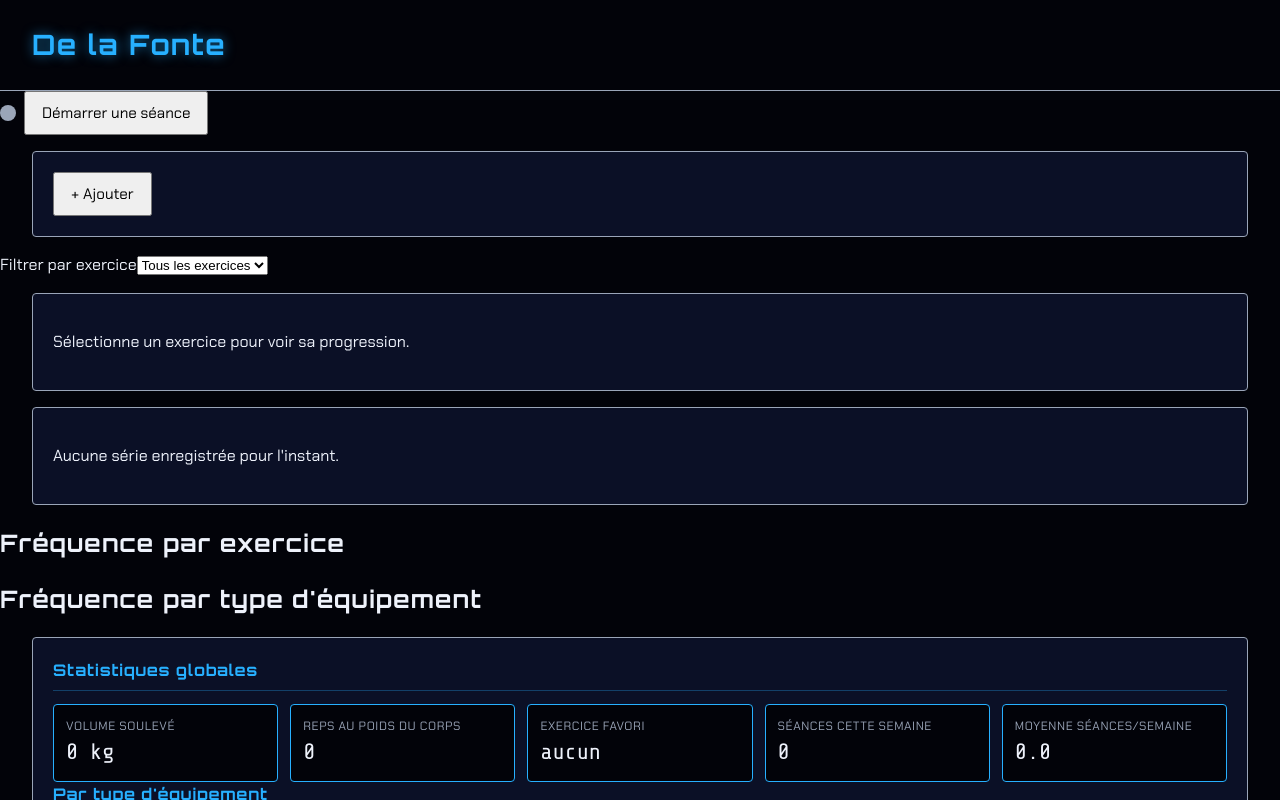
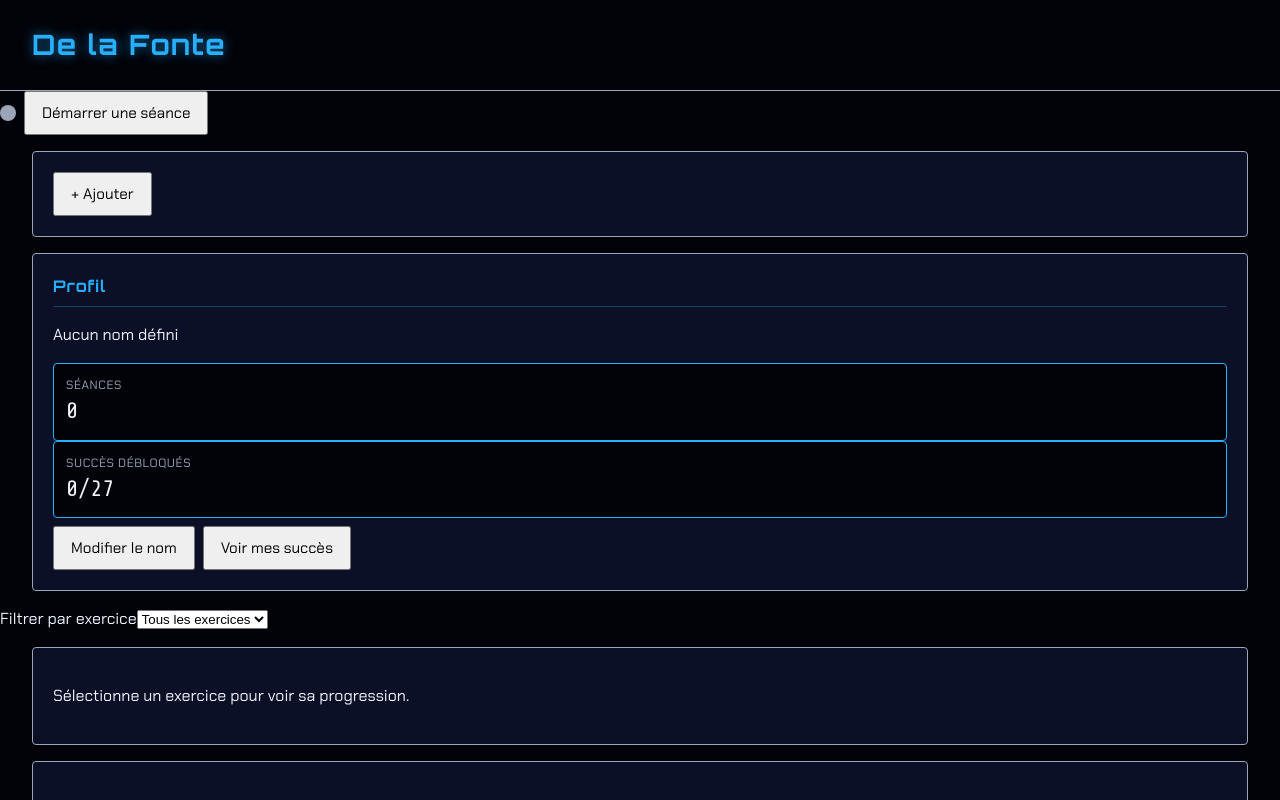
Before and after one commit to ChloeAlberge/de-la-fonte, a React (Vite) app: page / in a window 1280 px wide. Shown: the top 800 px of the page. Built offline with nearby package versions, Linux system fonts and the light colour scheme.

Commit message:
feat: profil enrichi (stats, bouton succès) et modale de succès avec grille/agrandissement (#41)

```diff
--- a/src/App.tsx
+++ b/src/App.tsx
@@ -10,6 +10,7 @@ import { getUniqueExerciseNames, filterByExercise } from "./stats/seriesStats";
 import { FrequencyView } from "./components/FrequencyView";
 import { StatsSummary } from "./components/StatsSummary";
 import { ProgressChart } from "./components/ProgressChart";
+import { ProfileSection } from "./components/ProfileSection";
 import "./App.css";
 
 function App() {
@@ -59,6 +60,8 @@ function App() {
         </Modal>
       )}
 
+      <ProfileSection series={allSeries} />
+
       <ExerciseFilter
         exerciseNames={exerciseNames}
         selected={selectedExercise}
--- /dev/null
+++ b/src/components/AchievementModal.tsx
@@ -0,0 +1,87 @@
+import { useState } from 'react';
+import type { Series } from '../models/series';
+import type { Session } from '../models/session';
+import { ACHIEVEMENTS, type Achievement, type Character } from '../models/achievement';
+import { computeUnlockedAchievements } from '../stats/achievementStats';
+import { Modal } from './Modal';
+
+interface AchievementModalProps {
+  series: Series[];
+  sessions: Session[];
+  onClose: () => void;
+}
+
+const CHARACTER_LABELS: Record<Character, string> = {
+  coach: 'Le coach',
+  veteran: 'Le vétéran',
+  upper_body: 'Haut du corps',
+  lower_body: 'Bas du corps',
+  mystery: 'Le mystère',
+};
+
+const CHARACTER_INITIAL: Record<Character, string> = {
+  coach: 'C',
+  veteran: 'V',
+  upper_body: 'H',
+  lower_body: 'B',
+  mystery: '?',
+};
+
+export function AchievementModal({ series, sessions, onClose }: AchievementModalProps) {
+  const [selected, setSelected] = useState<Achievement | null>(null);
+
+  const unlocked = computeUnlockedAchievements(series, sessions);
+  const unlockedIds = new Set(unlocked.map((a) => a.id));
+
+  return (
+    <Modal onClose={onClose}>
+      <h2>Mes succès</h2>
+
+      <div className="achievement-grid">
+        {ACHIEVEMENTS.map((achievement) => {
+          const isUnlocked = unlockedIds.has(achievement.id);
+          const isMystery = achievement.character === 'mystery';
+          const displayTitle = isMystery && !isUnlocked ? '???' : achievement.title;
+
+          return (
+            <button
+              key={achievement.id}
+              type="button"
+              className={`achievement-card ${isUnlocked ? 'achievement-unlocked' : 'achievement-locked'}`}
+              onClick={() => setSelected(achievement)}
+            >
+              <div className="achievement-placeholder">
+                {CHARACTER_INITIAL[achievement.character]}
+              </div>
+              <span>{displayTitle}</span>
+            </button>
+          );
+        })}
+      </div>
+
+      {selected && (
+        <div className="achievement-detail-overlay" onClick={() => setSelected(null)}>
+          <div className="achievement-detail-card" onClick={(e) => e.stopPropagation()}>
+            <div className="achievement-placeholder achievement-placeholder-large">
+              {CHARACTER_INITIAL[selected.character]}
+            </div>
+            <h3>
+              {selected.character === 'mystery' && !unlockedIds.has(selected.id)
+                ? '???'
+                : selected.title}
+            </h3>
+            <p>{CHARACTER_LABELS[selected.character]}</p>
+            <p>
+              {selected.character === 'mystery' && !unlockedIds.has(selected.id)
+                ? 'Continue régulièrement pour percer le mystère...'
+                : selected.description}
+            </p>
+            <button type="button" onClick={() => setSelected(null)}>
+              Fermer
+            </button>
+          </div>
+        </div>
+      )}
+    </Modal>
+  );
+}
--- /dev/null
+++ b/src/components/ProfileSection.tsx
@@ -0,0 +1,73 @@
+import { useState } from 'react';
+import { getProfile, setDisplayName } from '../storage/profileStorage';
+import { getAllSessions } from '../storage/sessionStorage';
+import { computeUnlockedAchievements } from '../stats/achievementStats';
+import { ACHIEVEMENTS } from '../models/achievement';
+import type { Series } from '../models/series';
+import { AchievementModal } from './AchievementModal';
+
+interface ProfileSectionProps {
+  series: Series[];
+}
+
+export function ProfileSection({ series }: ProfileSectionProps) {
+  const [profile, setProfile] = useState(() => getProfile());
+  const [isEditing, setIsEditing] = useState(false);
+  const [draftName, setDraftName] = useState(profile.displayName);
+  const [showAchievements, setShowAchievements] = useState(false);
+
+  const sessions = getAllSessions();
+  const completedSessionsCount = sessions.filter((s) => s.endedAt !== null).length;
+  const unlockedCount = computeUnlockedAchievements(series, sessions).length;
+
+  function handleSave() {
+    const updated = setDisplayName(draftName);
+    setProfile(updated);
+    setIsEditing(false);
+  }
+
+  return (
+    <div className="panel">
+      <h2>Profil</h2>
+
+      {isEditing ? (
+        <>
+          <label>
+            Nom d'affichage
+            <input
+              type="text"
+              value={draftName}
+              onChange={(e) => setDraftName(e.target.value)}
+            />
+          </label>
+          <div className="series-actions">
+            <button onClick={handleSave}>Enregistrer</button>
+            <button onClick={() => setIsEditing(false)}>Annuler</button>
+          </div>
+        </>
+      ) : (
+        <>
+          <p className="profile-name">{profile.displayName || 'Aucun nom défini'}</p>
+          <div className="profile-stats">
+            <div className="stat-tile">
+              <div className="stat-label">Séances</div>
+              <div className="stat-value">{completedSessionsCount}</div>
+            </div>
+            <div className="stat-tile">
+              <div className="stat-label">Succès débloqués</div>
+              <div className="stat-value">{unlockedCount}/{ACHIEVEMENTS.length}</div>
+            </div>
+          </div>
+          <div className="series-actions">
+            <button onClick={() => setIsEditing(true)}>Modifier le nom</button>
+            <button onClick={() => setShowAchievements(true)}>Voir mes succès</button>
+          </div>
+        </>
+      )}
+
+      {showAchievements && (
+        <AchievementModal series={series} sessions={sessions} onClose={() => setShowAchievements(false)} />
+      )}
+    </div>
+  );
+}
```
